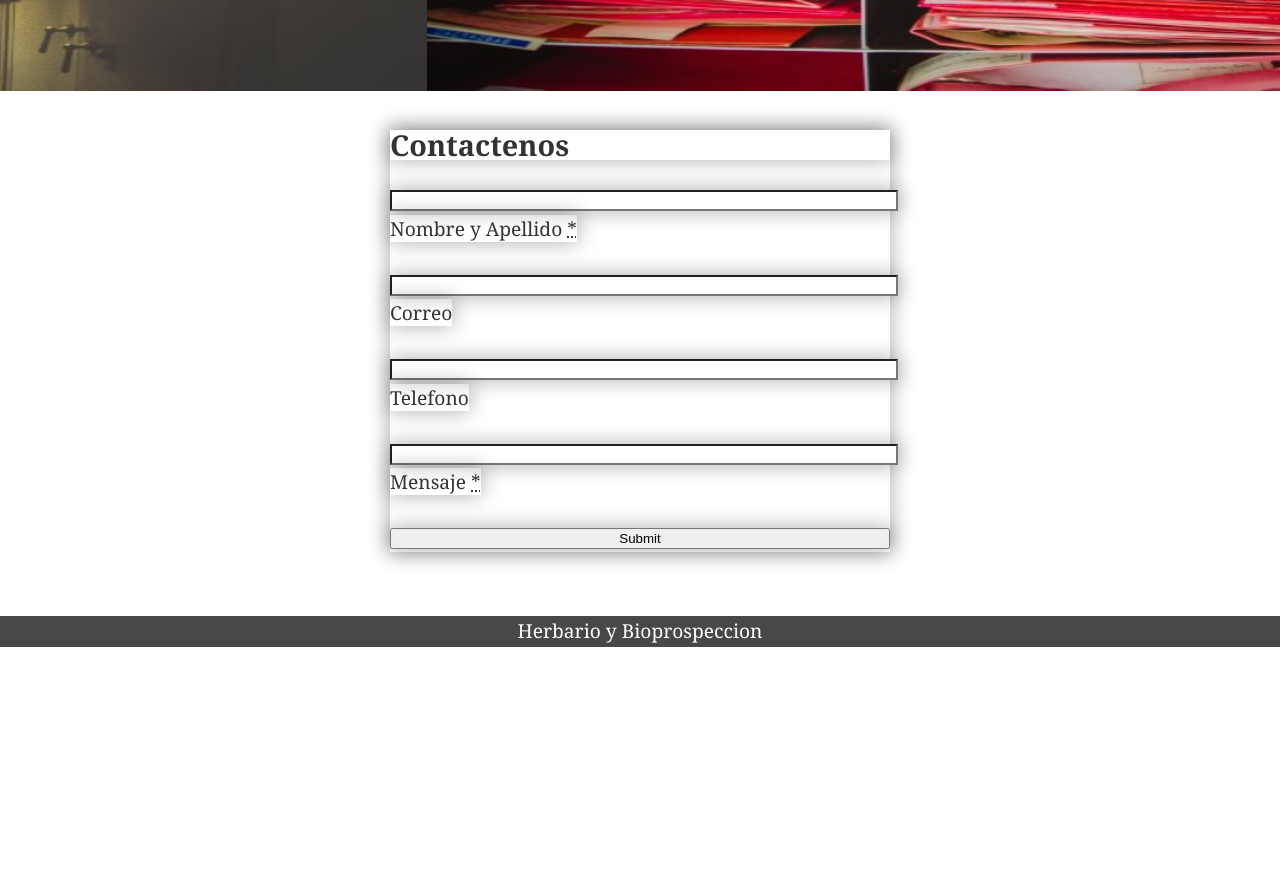
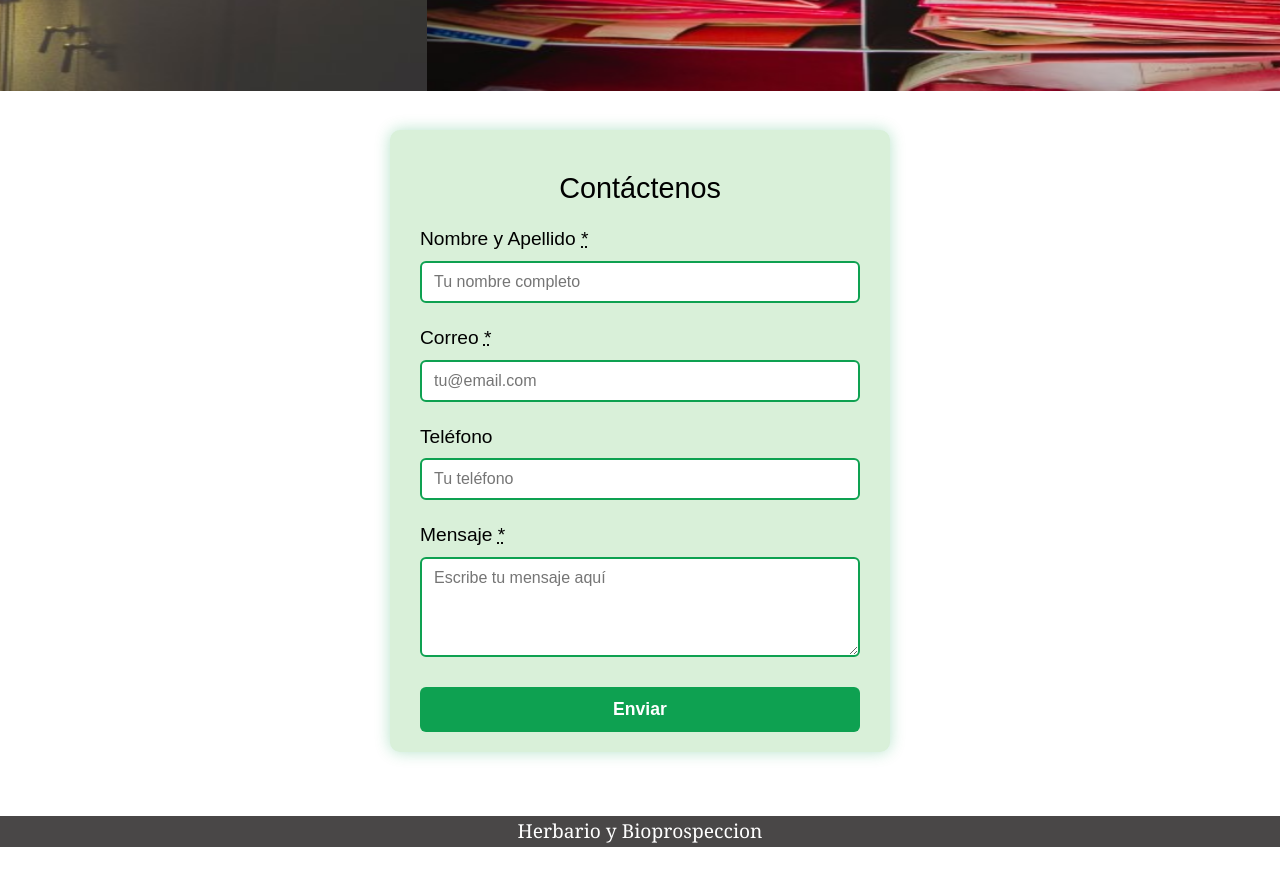
Before and after one commit to arielbarrozogit/herbariopage, a plain HTML site: page index.html in a window 1280 px wide. Shown: the part 580-1457 px from the top of the page. Before the commit the page ends 1257 px from the top, so only its background shows below. Drawn offline with nearby package versions, Linux system fonts and the light colour scheme.

Commit message:
Actualizo formulario de contacto

```diff
--- a/index.html
+++ b/index.html
@@ -49,29 +49,55 @@
             </div>
         </div>
     </div>
+
     <section>
+  <form id="formulario" class="formulario" novalidate>
+    <h2>Contáctenos</h2>
 
-        <form action="" class="formulario">
-            <h2 class="formulario"> Contactenos</h2>
-            <input type="text" class="formulario">
-            <label for=""
-            class="formulario">Nombre y Apellido <abbr title="required" aria-label="required">*</abbr></label>
-            <input type="text" class="formulario">
-            <label for=""
-            class="formulario">Correo</label>
-            <input type="text" class="formulario" >
-            <label for=""
-            class="formulario">Telefono</label>
-            <input type="text" class="formulario">
-            <label for=""
-            class="formulario">Mensaje <abbr title="required" aria-label="required">*</abbr>
-        </label>
-            <input type="submit" class="formulario">
+    <label for="nombre">Nombre y Apellido <abbr title="required">*</abbr></label>
+    <input type="text" id="nombre" name="nombre" placeholder="Tu nombre completo" required class="formulario__input" />
 
+    <label for="email">Correo <abbr title="required">*</abbr></label>
+    <input type="email" id="email" name="email" placeholder="tu@email.com" required class="formulario__input" />
 
-    </form>
-    </section>
+    <label for="telefono">Teléfono</label>
+    <input type="tel" id="telefono" name="telefono" placeholder="Tu teléfono" class="formulario__input" />
 
+    <label for="mensaje">Mensaje <abbr title="required">*</abbr></label>
+    <textarea id="mensaje" name="mensaje" placeholder="Escribe tu mensaje aquí" required class="formulario__input"></textarea>
+
+    <input type="submit" value="Enviar" class="formulario__submit" />
+  </form>
+</section>
+
+<script>
+  document.getElementById('formulario').addEventListener('submit', async function(e) {
+    e.preventDefault();
+
+    const datos = {
+      nombre: this.nombre.value,
+      email: this.email.value,
+      telefono: this.telefono.value,
+      mensaje: this.mensaje.value
+    };
+
+    try {
+      const respuesta = await fetch('/api/enviarCorreo', {
+        method: 'POST',
+        headers: { 'Content-Type': 'application/json' },
+        body: JSON.stringify(datos)
+      });
+
+      const resultado = await respuesta.json();
+      alert(resultado.message);
+      if(respuesta.ok){
+        this.reset();  // limpia formulario si fue exitoso
+      }
+    } catch (error) {
+      alert('Error al enviar el mensaje. Intenta más tarde.');
+    }
+  });
+</script>
 
    </main>
    <footer class="footer">
@@ -80,5 +106,6 @@
    </footer>
    <script src="https://code.jquery.com/jquery-3.6.4.min.js"></script>
    <script src="scripts.js"></script>
+
 </body>
 </html>
--- a/style.css
+++ b/style.css
@@ -175,7 +175,6 @@ p {
 }
 
 
-
 @media (max-width: 767px){
 
 .menu-icon{
@@ -211,9 +210,6 @@ p {
 }
 
 }
-
-
-
 
 @-moz-keyframes automatizacion {
     0% {
@@ -284,3 +280,80 @@ p {
         margin-left: 0;
     }
 }
+
+.formulario {
+    width: 100%;
+    max-width: 500px;
+    margin: 30px auto;
+    padding: 20px 30px;
+    background-color: #d9f0d9;  /* verde claro */
+    border-radius: 10px;
+    box-shadow: 0 0 15px rgba(14, 161, 81, 0.3);
+    box-sizing: border-box;
+    font-family: Arial, sans-serif;
+    color: black; /* texto negro normal */
+    font-weight: normal; /* sin negrita */
+}
+
+.formulario h2 {
+    color: black;
+    font-weight: normal;
+    margin-bottom: 20px;
+    text-align: center;
+}
+
+.formulario label {
+    display: block;
+    margin-bottom: 6px;
+    color: black;
+    font-weight: normal;
+}
+
+.formulario__input, textarea.formulario__input {
+    width: 100%;
+    padding: 10px 12px;
+    margin-bottom: 20px;
+    border: 2px solid rgb(14, 161, 81);
+    border-radius: 6px;
+    font-size: 1rem;
+    font-family: inherit;
+    box-sizing: border-box;
+    outline: none;
+    transition: border-color 0.3s ease;
+    color: black;
+    font-weight: normal;
+}
+
+.formulario__input:focus, textarea.formulario__input:focus {
+    border-color: rgb(30, 146, 80);
+    background-color: #f0fff0;
+}
+
+.formulario__submit {
+    width: 100%;
+    background-color: rgb(14, 161, 81);
+    color: white;
+    font-weight: bold;
+    cursor: pointer;
+    border: none;
+    padding: 12px;
+    border-radius: 6px;
+    font-size: 1.1rem;
+    transition: background-color 0.3s ease;
+}
+
+.formulario__submit:hover {
+    background-color: rgb(30, 146, 80);
+}
+
+textarea.formulario__input {
+    resize: vertical;
+    min-height: 100px;
+}
+
+/* Evita que el texto se salga o que el input crezca demasiado */
+.formulario__input, textarea.formulario__input {
+    overflow: hidden;
+    white-space: nowrap;
+    text-overflow: ellipsis;
+}
```
